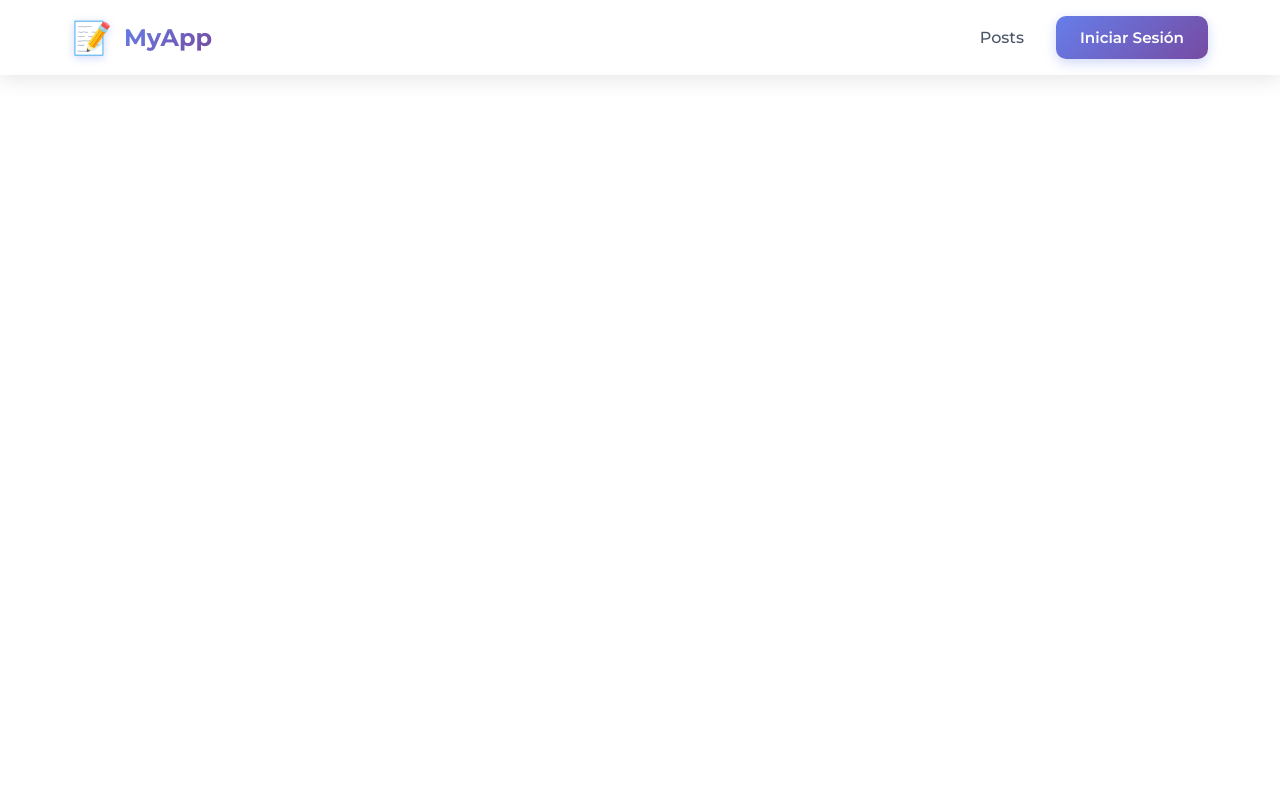
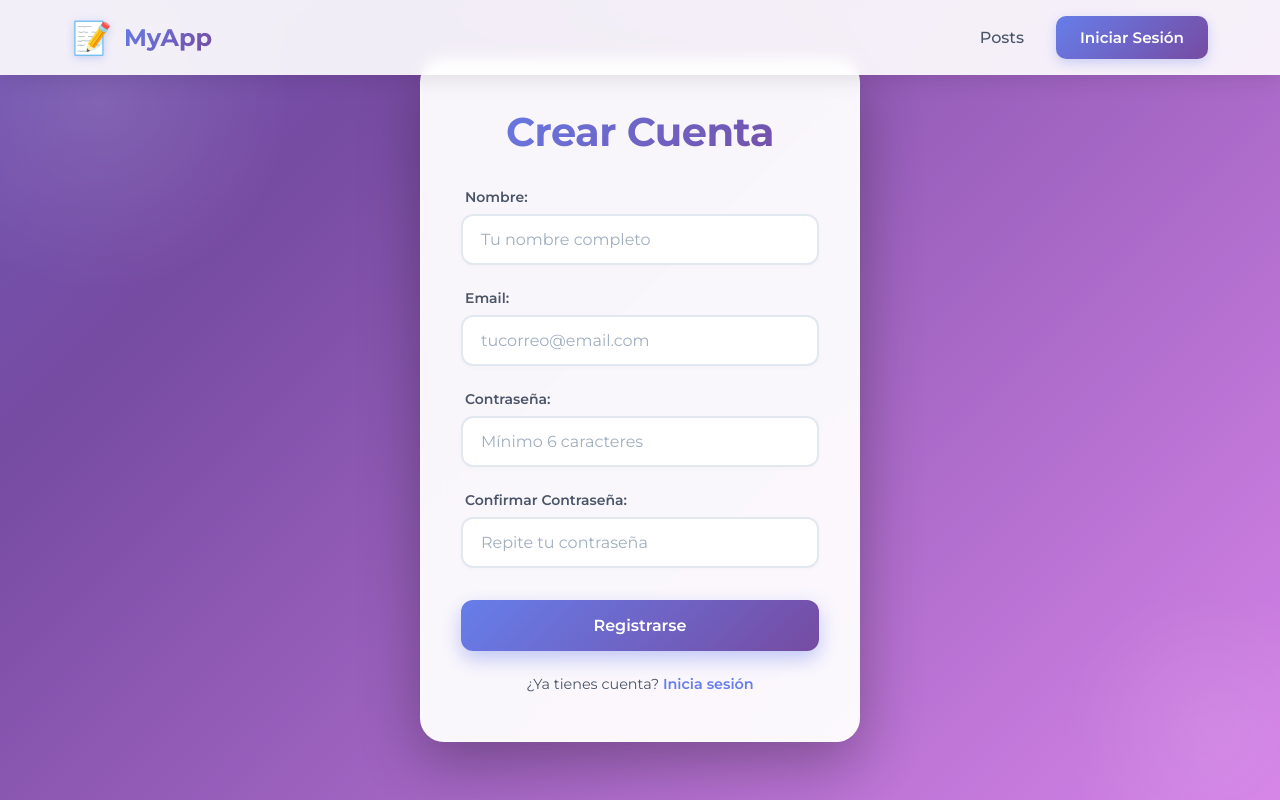
Before and after one commit to AlejandroBH/to-frontend-comunicacion, a React (Vite) app in the folder Client/: page /register in a window 1280 px wide. Built offline with nearby package versions, Linux system fonts and the light colour scheme.

Commit message:
feat: implementa formulario para registro

```diff
--- a/Client/src/App.jsx
+++ b/Client/src/App.jsx
@@ -1,6 +1,7 @@
 import { BrowserRouter as Router, Routes, Route } from "react-router-dom";
 import PostsPage from "./pages/PostsPage";
 import LoginPage from "./pages/LoginPage";
+import RegisterPage from "./pages/RegisterPage";
 import Header from "./components/layout/Header";
 
 function App() {
@@ -10,6 +11,7 @@ function App() {
       <Routes>
         <Route path="/" element={<PostsPage />} />
         <Route path="/login" element={<LoginPage />} />
+        <Route path="/register" element={<RegisterPage />} />
       </Routes>
     </Router>
   );
--- /dev/null
+++ b/Client/src/components/common/RegisterForm.jsx
@@ -0,0 +1,119 @@
+import { useState } from "react";
+import { useNavigate } from "react-router-dom";
+import axios from "axios";
+
+const RegisterForm = () => {
+    const navigate = useNavigate();
+    const [formData, setFormData] = useState({
+        name: "",
+        email: "",
+        password: "",
+        confirmPassword: "",
+    });
+    const [error, setError] = useState("");
+    const [success, setSuccess] = useState("");
+
+    const handleChange = (e) => {
+        setFormData({
+            ...formData,
+            [e.target.name]: e.target.value,
+        });
+    };
+
+    const handleSubmit = async (e) => {
+        e.preventDefault();
+        setError("");
+        setSuccess("");
+
+        if (formData.password !== formData.confirmPassword) {
+            setError("Las contraseñas no coinciden");
+            return;
+        }
+
+        if (formData.password.length < 6) {
+            setError("La contraseña debe tener al menos 6 caracteres");
+            return;
+        }
+
+        try {
+            const response = await axios.post("http://localhost:3000/user/register", {
+                name: formData.name,
+                email: formData.email,
+                password: formData.password,
+            });
+
+            setSuccess("¡Registro exitoso! Redirigiendo al login...");
+            setTimeout(() => {
+                navigate("/login");
+            }, 1500);
+        } catch (err) {
+            if (err.response) {
+                setError(err.response.data.error || "Error en el registro");
+            } else {
+                setError("Error de conexión con el servidor");
+            }
+        }
+    };
+
+    return (
+        <div>
+            <form className="login-form" onSubmit={handleSubmit}>
+                <div className="login-input">
+                    <label htmlFor="name">Nombre:</label>
+                    <input
+                        type="text"
+                        id="name"
+                        name="name"
+                        value={formData.name}
+                        onChange={handleChange}
+                        required
+                        placeholder="Tu nombre completo"
+                    />
+                </div>
+                <div className="login-input">
+                    <label htmlFor="email">Email:</label>
+                    <input
+                        type="email"
+                        id="email"
+                        name="email"
+                        value={formData.email}
+                        onChange={handleChange}
+                        required
+                        placeholder="tucorreo@email.com"
+                    />
+                </div>
+                <div className="login-input">
+                    <label htmlFor="password">Contraseña:</label>
+                    <input
+                        type="password"
+                        id="password"
+                        name="password"
+                        value={formData.password}
+                        onChange={handleChange}
+                        required
+                        placeholder="Mínimo 6 caracteres"
+                    />
+                </div>
+                <div className="login-input">
+                    <label htmlFor="confirmPassword">Confirmar Contraseña:</label>
+                    <input
+                        type="password"
+                        id="confirmPassword"
+                        name="confirmPassword"
+                        value={formData.confirmPassword}
+                        onChange={handleChange}
+                        required
+                        placeholder="Repite tu contraseña"
+                    />
+                </div>
+                <button className="login-button" type="submit">
+                    Registrarse
+                </button>
+            </form>
+            {error && <div className="login-message error">{error}</div>}
+            {success && <div className="login-message success">{success}</div>}
+        </div>
+    );
+};
+
+export default RegisterForm;
--- a/Client/src/pages/LoginPage.jsx
+++ b/Client/src/pages/LoginPage.jsx
@@ -1,3 +1,4 @@
+import { Link } from "react-router-dom";
 import LoginForm from "../components/common/LoginForm";
 import "../styles/login.css";
 
@@ -7,6 +8,12 @@ const LoginPage = () => {
       <div className="login-container">
         <h1 className="login-title">Iniciar sesion</h1>
         <LoginForm />
+        <div className="auth-link">
+          ¿No tienes cuenta?{" "}
+          <Link to="/register" className="auth-link-text">
+            Regístrate
+          </Link>
+        </div>
       </div>
     </div>
   );
--- /dev/null
+++ b/Client/src/pages/RegisterPage.jsx
@@ -0,0 +1,22 @@
+import { Link } from "react-router-dom";
+import RegisterForm from "../components/common/RegisterForm";
+import "../styles/login.css";
+
+const RegisterPage = () => {
+    return (
+        <div className="login-page">
+            <div className="login-container">
+                <h1 className="login-title">Crear Cuenta</h1>
+                <RegisterForm />
+                <div className="auth-link">
+                    ¿Ya tienes cuenta?{" "}
+                    <Link to="/login" className="auth-link-text">
+                        Inicia sesión
+                    </Link>
+                </div>
+            </div>
+        </div>
+    );
+};
+
+export default RegisterPage;
--- a/Client/src/styles/login.css
+++ b/Client/src/styles/login.css
@@ -220,6 +220,40 @@
   content: '✓';
 }
 
+.auth-link {
+  margin-top: 1.5rem;
+  text-align: center;
+  font-size: 0.9rem;
+  color: #4a5568;
+}
+
+.auth-link-text {
+  color: #667eea;
+  font-weight: 600;
+  text-decoration: none;
+  transition: all 0.3s ease;
+  position: relative;
+}
+
+.auth-link-text::after {
+  content: '';
+  position: absolute;
+  width: 0;
+  height: 2px;
+  bottom: -2px;
+  left: 0;
+  background: linear-gradient(135deg, #667eea 0%, #764ba2 100%);
+  transition: width 0.3s ease;
+}
+
+.auth-link-text:hover {
+  color: #764ba2;
+}
+
+.auth-link-text:hover::after {
+  width: 100%;
+}
+
 @media (max-width: 768px) {
   .login-container {
     padding: 2rem 1.5rem;
```
